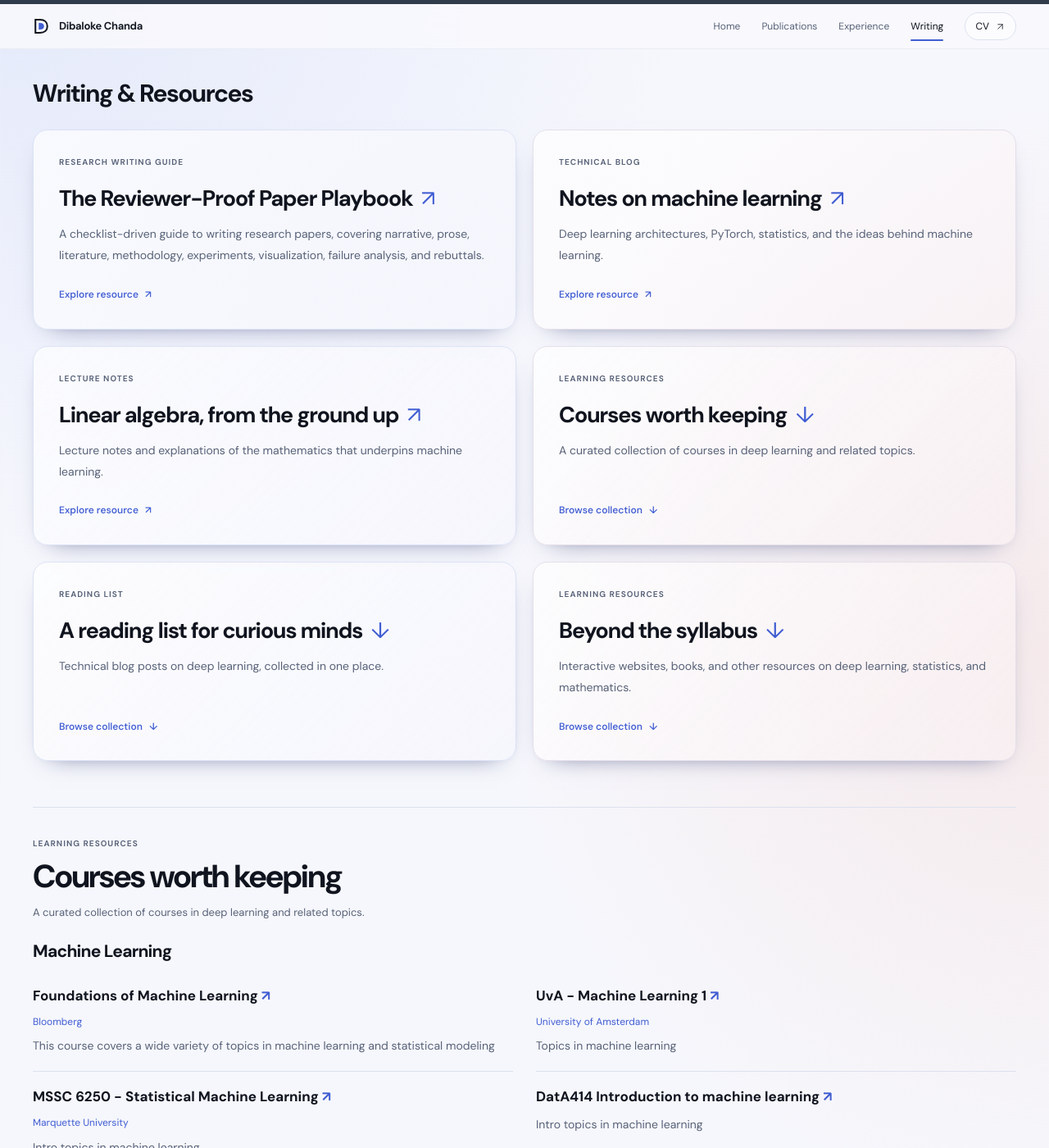
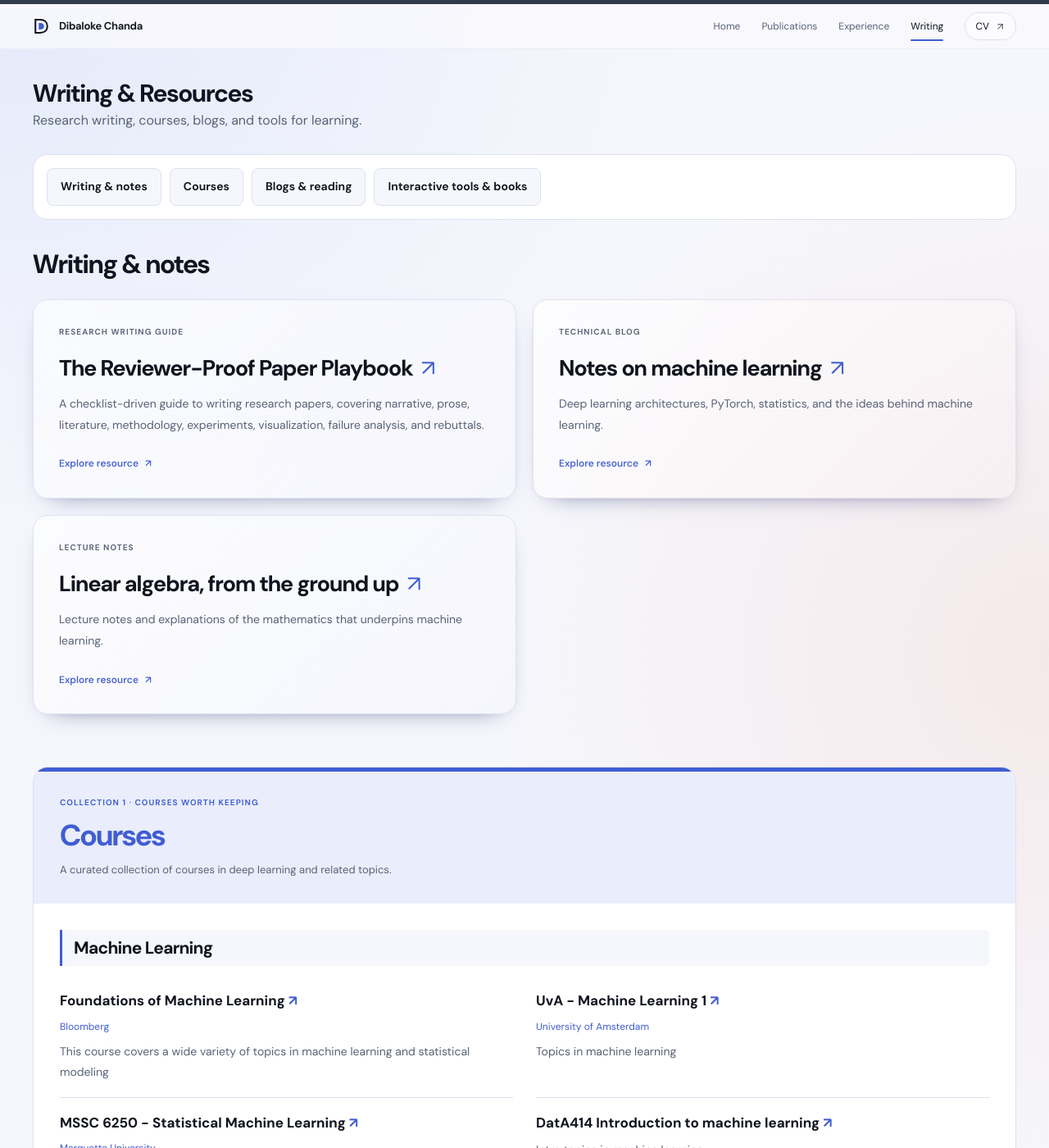
Before and after one commit to dibaloke/dibaloke.github.io, a Jekyll site: the page built from _pages/writing.html, in a window 1280 px wide and 1400 px high. Shown: the whole window at 82% size. Built offline with Jekyll 4.4.1, drawn with Linux system fonts in a browser that asks for light colours; some of the changed text lies outside the part shown.

Commit message:
Clarify writing page sections and navigation

```diff
--- a/_data/writing_collections.yml
+++ b/_data/writing_collections.yml
@@ -113,6 +113,7 @@
       description: A GitHub repo which contains a list of courses and resources for convex optimization
         courses
       url: https://github.com/ebrahimpichka/awesome-optimization
+  section_title: Courses
 - id: reading-list
   title: A reading list for curious minds
   category: Reading list
@@ -146,6 +147,7 @@
     - title: Bounded Rationality
       description: Cover different topics in Deep Learning and Bayesian Inference
       url: https://bjlkeng.io/
+  section_title: Blogs & reading
 - id: beyond-the-syllabus
   title: Beyond the syllabus
   category: Learning resources
@@ -193,3 +195,4 @@
     - title: Hands-On-Large-Language-Models
       description: Code examples from the book Hands-On Large Language Models
       url: https://github.com/HandsOnLLM/Hands-On-Large-Language-Models
+  section_title: Interactive tools & books
--- a/_pages/writing.html
+++ b/_pages/writing.html
@@ -6,25 +6,38 @@ description: "Technical writing, lecture notes, and curated resources on deep le
 ---
 <header class="page-heading">
   <h1>Writing &amp; Resources</h1>
-  </header>
+  <p class="page-intro">Research writing, courses, blogs, and tools for learning.</p>
+</header>
 
+<nav class="writing-navigation" aria-label="Writing sections">
+  <a href="#writing-guides">Writing &amp; notes</a>
+  {% for collection in site.data.writing_collections %}
+  <a href="#{{ collection.id }}">{{ collection.section_title | escape }}</a>
+  {% endfor %}
+</nav>
+
+<section class="writing-overview" id="writing-guides" aria-labelledby="writing-guides-title">
+<h2 id="writing-guides-title">Writing &amp; notes</h2>
 <div class="resource-grid">
   {% for resource in site.data.writing %}
+  {% unless resource.collection %}
   <article class="resource-card">
     <p class="card-label">{{ resource.category }}</p>
     <h2><a href="{{ resource.url }}">{{ resource.title }} <span aria-hidden="true">{% if resource.collection %}↓{% else %}↗{% endif %}</span></a></h2>
     <p>{{ resource.description }}</p>
     <a class="text-link" href="{{ resource.url }}">{% if resource.collection %}Browse collection <span aria-hidden="true">↓</span>{% else %}Explore resource <span aria-hidden="true">↗</span>{% endif %}</a>
   </article>
+  {% endunless %}
   {% endfor %}
 </div>
+</section>
 
 {% for collection in site.data.writing_collections %}
 <section class="writing-collection" id="{{ collection.id }}" aria-labelledby="{{ collection.id }}-title">
   <header class="section-heading">
     <div>
-      <p class="eyebrow">{{ collection.category | escape }}</p>
-      <h2 id="{{ collection.id }}-title">{{ collection.title | escape }}</h2>
+      <p class="eyebrow">Collection {{ forloop.index }} · {{ collection.title | escape }}</p>
+      <h2 id="{{ collection.id }}-title">{{ collection.section_title | escape }}</h2>
       <p>{{ collection.description | escape }}</p>
     </div>
   </header>
--- a/assets/css/academic.css
+++ b/assets/css/academic.css
@@ -530,10 +530,21 @@ html:not(.js) .work-arrow{display:none}
 @media(max-width:700px){.work-image--figure{padding:12px}}
 
 /* Curated collections on the writing page. */
-.writing-collection{margin-top:56px;padding-top:36px;border-top:1px solid var(--line);scroll-margin-top:100px}
-.writing-collection .section-heading{margin-bottom:24px}
+.writing-navigation{display:flex;flex-wrap:wrap;gap:10px;margin:0 0 36px;padding:16px;background:var(--white);border:1px solid var(--line);border-radius:var(--radius)}
+.writing-navigation a{padding:10px 16px;border:1px solid var(--line);border-radius:8px;font-size:14px;font-weight:650;background:var(--paper)}
+.writing-navigation a:hover,.writing-navigation a:focus-visible{background:var(--accent);color:white}
+.writing-overview{scroll-margin-top:100px}
+.writing-overview>h2{font-size:32px;margin-bottom:24px}
+.writing-collection{--collection-accent:#405dd2;--collection-tint:#e9edfc;margin-top:64px;padding-top:0;border:1px solid var(--line);border-radius:var(--radius);overflow:hidden;scroll-margin-top:100px;background:var(--white)}
+.writing-collection#reading-list{--collection-accent:#80417c;--collection-tint:#f5eaf4}
+.writing-collection#beyond-the-syllabus{--collection-accent:#216759;--collection-tint:#e5f2ed}
+.writing-collection .section-heading{margin-bottom:32px;padding:30px 32px;background:var(--collection-tint);border-top:5px solid var(--collection-accent)}
+.writing-collection .section-heading h2{font-size:36px;line-height:1.2;color:var(--collection-accent)}
+.writing-collection .section-heading .eyebrow{color:var(--collection-accent)}
+.writing-collection>.writing-group{margin-left:32px;margin-right:32px}
+.writing-collection>.text-link{margin:0 32px 30px}
 .writing-group{margin-bottom:28px}
-.writing-group>h3{font-size:21px;margin-bottom:12px}
+.writing-group>h3{font-size:21px;margin-bottom:12px;padding:10px 14px;border-left:3px solid var(--collection-accent);background:var(--paper);border-radius:0 6px 6px 0}
 .writing-resource-list{list-style:none;padding:0;margin:0;display:grid;grid-template-columns:repeat(2,minmax(0,1fr));gap:0 28px}
 .writing-resource-list>li{min-width:0;padding:18px 0;border-bottom:1px solid var(--line)}
 .writing-resource-list h4{font-size:17px;line-height:1.5;margin:0 0 8px;overflow-wrap:anywhere}
@@ -541,4 +552,4 @@ html:not(.js) .work-arrow{display:none}
 .writing-resource-list h4 span{color:var(--accent)}
 .writing-resource-list p{font-size:14px;line-height:1.8;color:var(--muted);margin:0}
 .writing-resource-list .writing-provider{font-size:12px;margin-bottom:6px;color:var(--accent)}
-@media(max-width:700px){.writing-collection{margin-top:36px;padding-top:26px}.writing-resource-list{grid-template-columns:1fr}.writing-group>h3{font-size:19px}.writing-resource-list h4{font-size:16px}.writing-resource-list p{font-size:13px}}
+@media(max-width:700px){.writing-navigation{gap:8px;padding:12px}.writing-navigation a{font-size:12px;padding:9px 12px}.writing-overview>h2{font-size:27px}.writing-collection{margin-top:36px}.writing-collection .section-heading{padding:24px 20px;margin-bottom:24px}.writing-collection .section-heading h2{font-size:29px}.writing-collection>.writing-group{margin-left:20px;margin-right:20px}.writing-collection>.text-link{margin-left:20px;margin-right:20px}.writing-resource-list{grid-template-columns:1fr}.writing-group>h3{font-size:19px}.writing-resource-list h4{font-size:16px}.writing-resource-list p{font-size:13px}}
```
